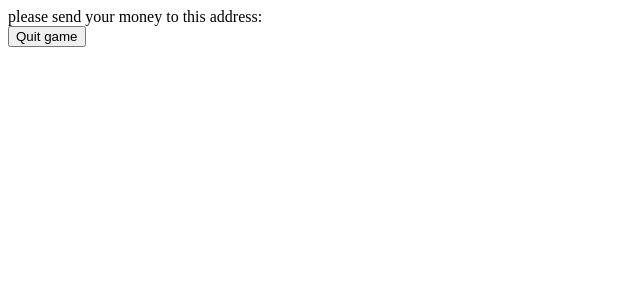
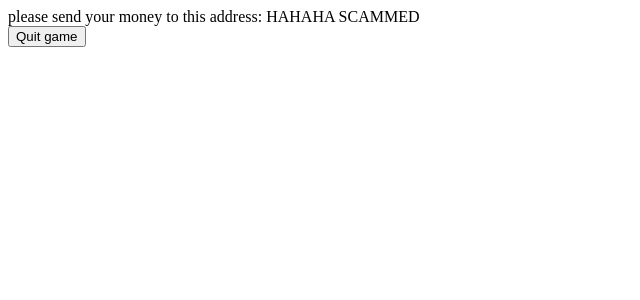
Before and after one commit to levonmaister/scamvjp2, a React (Vite) app: page / in a window 1280 px wide. Both pictures are taken after a click on the button "Start game". Shown: the top 300 px of the page, without its empty margins (0-640 px from the left). Built offline with nearby package versions, Linux system fonts and the light colour scheme.

Commit message:
test update

```diff
--- a/src/App.jsx
+++ b/src/App.jsx
@@ -6,6 +6,7 @@ function App() {
 
 
   return (
+
 <Etusivu/>
   )
 }
--- a/src/components/Peli.jsx
+++ b/src/components/Peli.jsx
@@ -6,6 +6,7 @@ const Peli = () => {
     return (
         <div>
         please send your money to this address:
+        HAHAHA SCAMMED
         </div>
     )
 }
```
